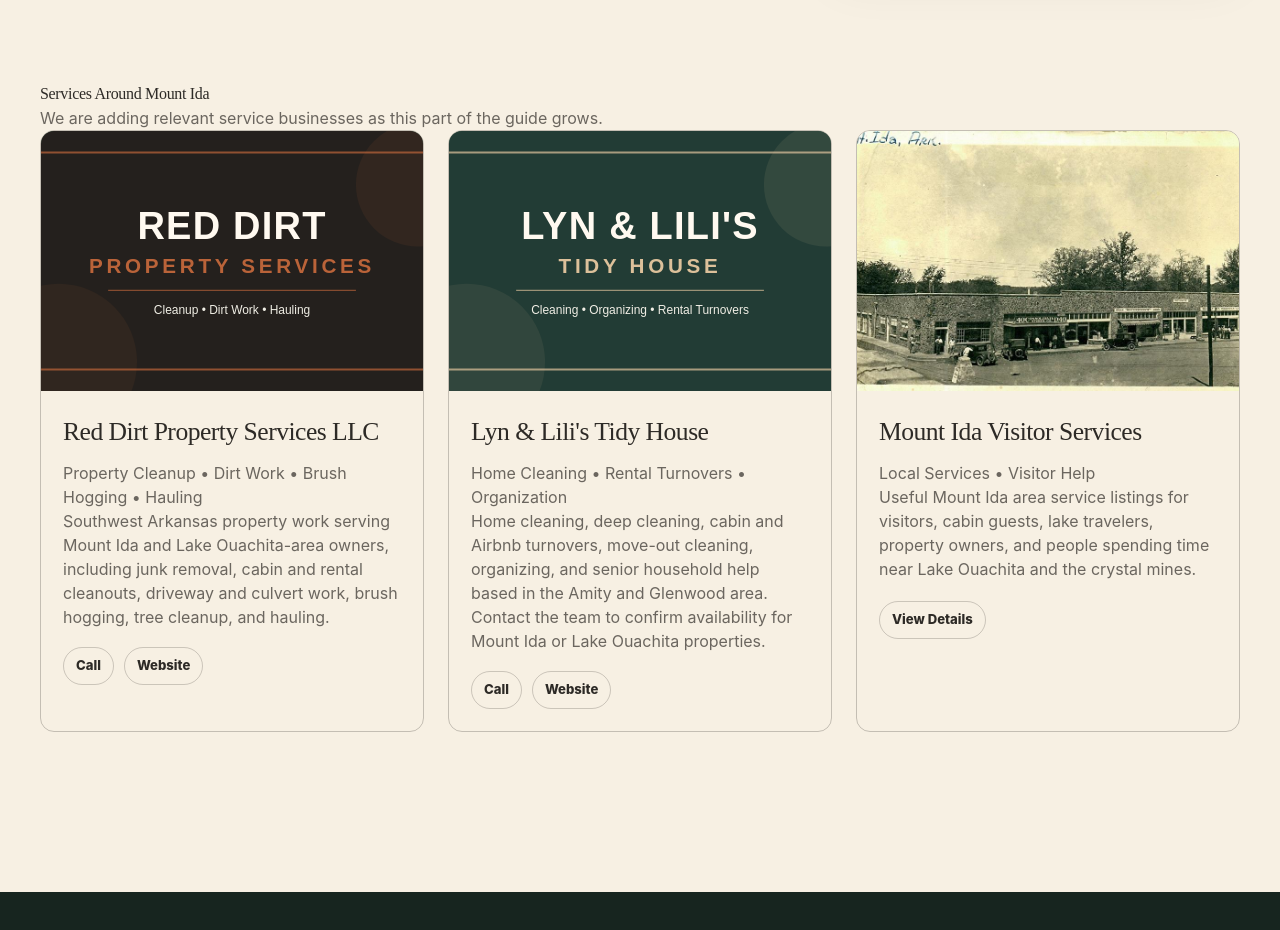
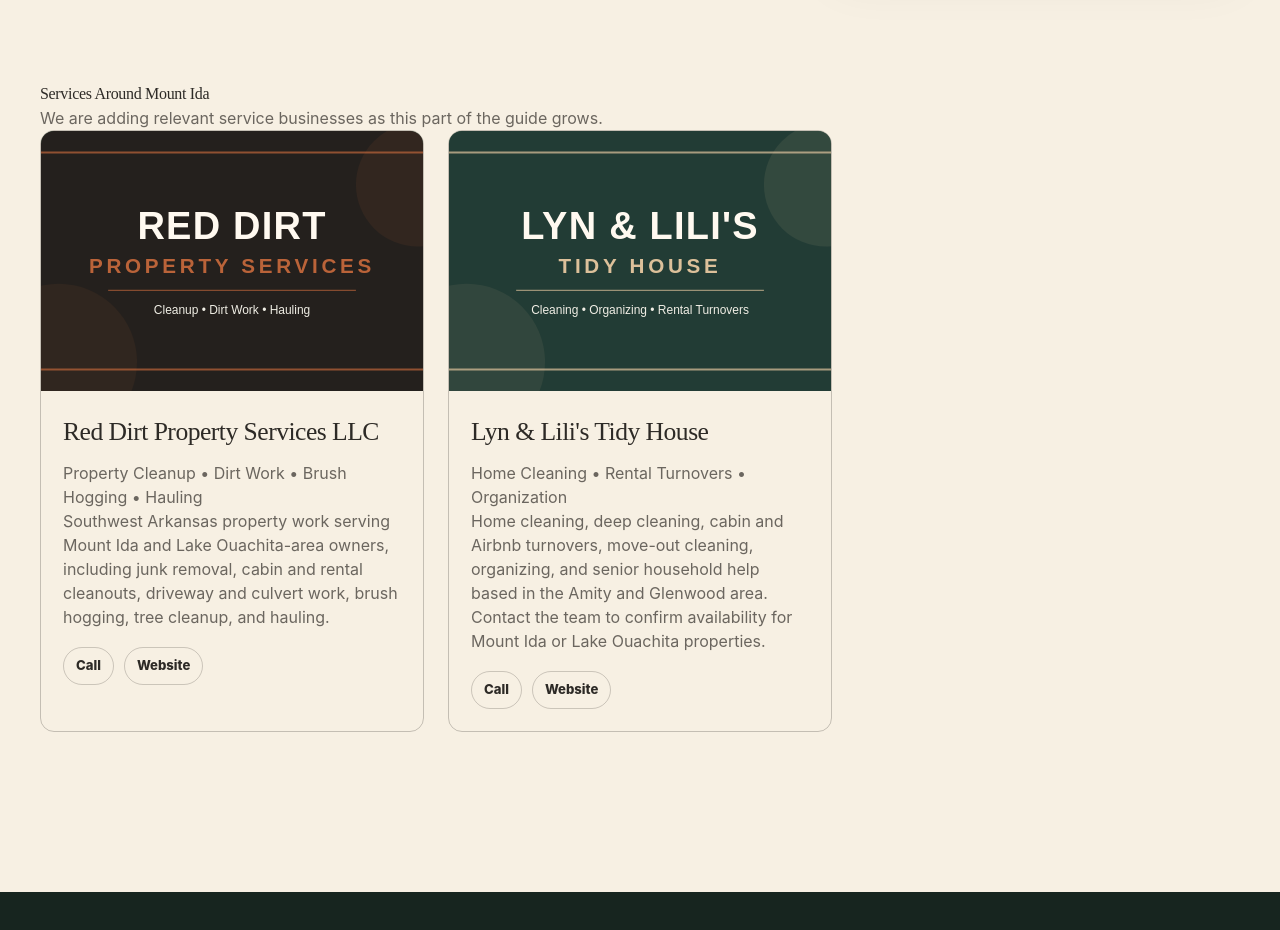
Before and after one commit to altifygenerator-ai/mt-ida-tourism, a Next.js app: page /services in a window 1280 px wide. Shown: the part 660-1590 px from the top of the page. Built offline with nearby package versions, Linux system fonts and the light colour scheme; no server answers.

Commit message:
Remove placeholder after adding real Mount Ida services

```diff
--- a/data/businesses.ts
+++ b/data/businesses.ts
@@ -256,15 +256,6 @@ export const businesses: Business[] = [
     placementType: "editorial",
     lastVerified: "2026-11-17",
   },
-  {
-    name: "Mount Ida Visitor Services",
-    category: "Local Services • Visitor Help",
-    directoryCategory: "services",
-    description:
-      "Useful Mount Ida area service listings for visitors, cabin guests, lake travelers, property owners, and people spending time near Lake Ouachita and the crystal mines.",
-    image: "/images/mt-ida-downtown.jpg",
-    href: "/services",
-  },
 ];
 
 export const featuredBusinesses = businesses.filter((business) => business.featured);
```
